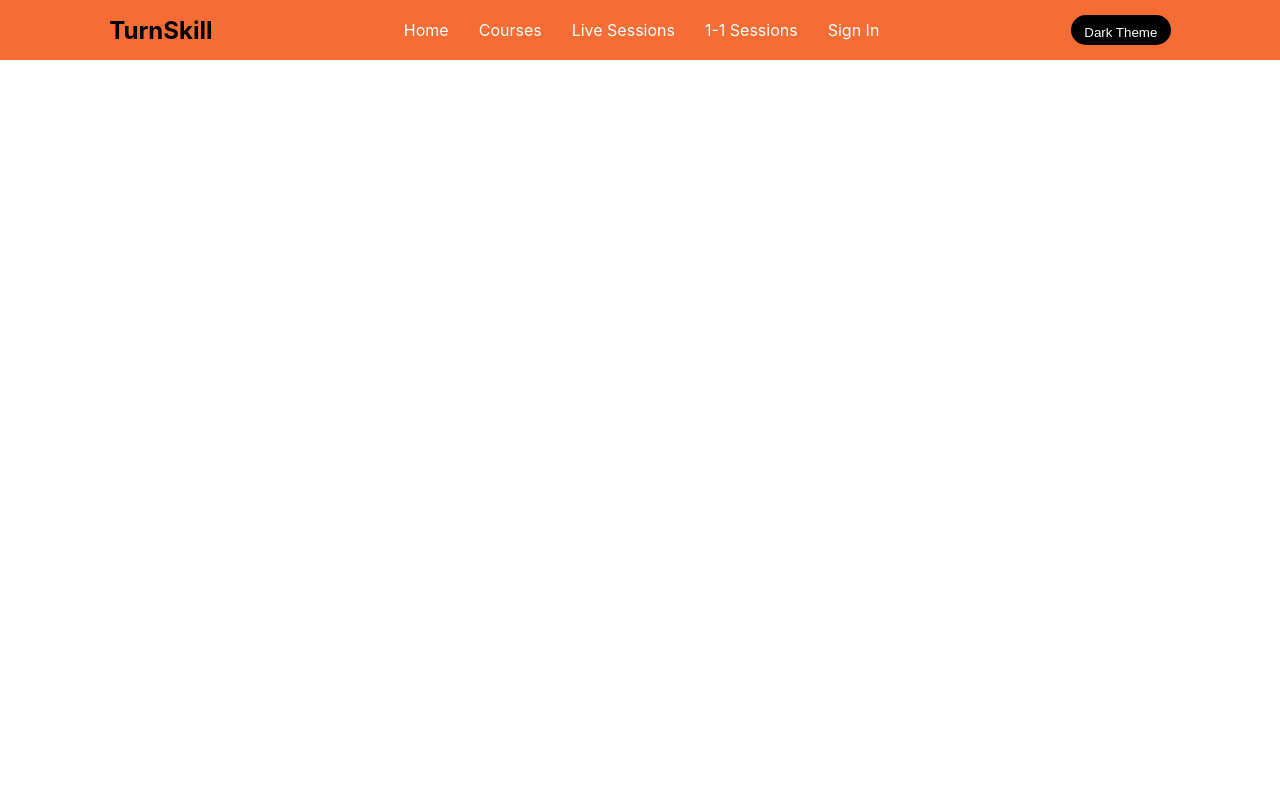
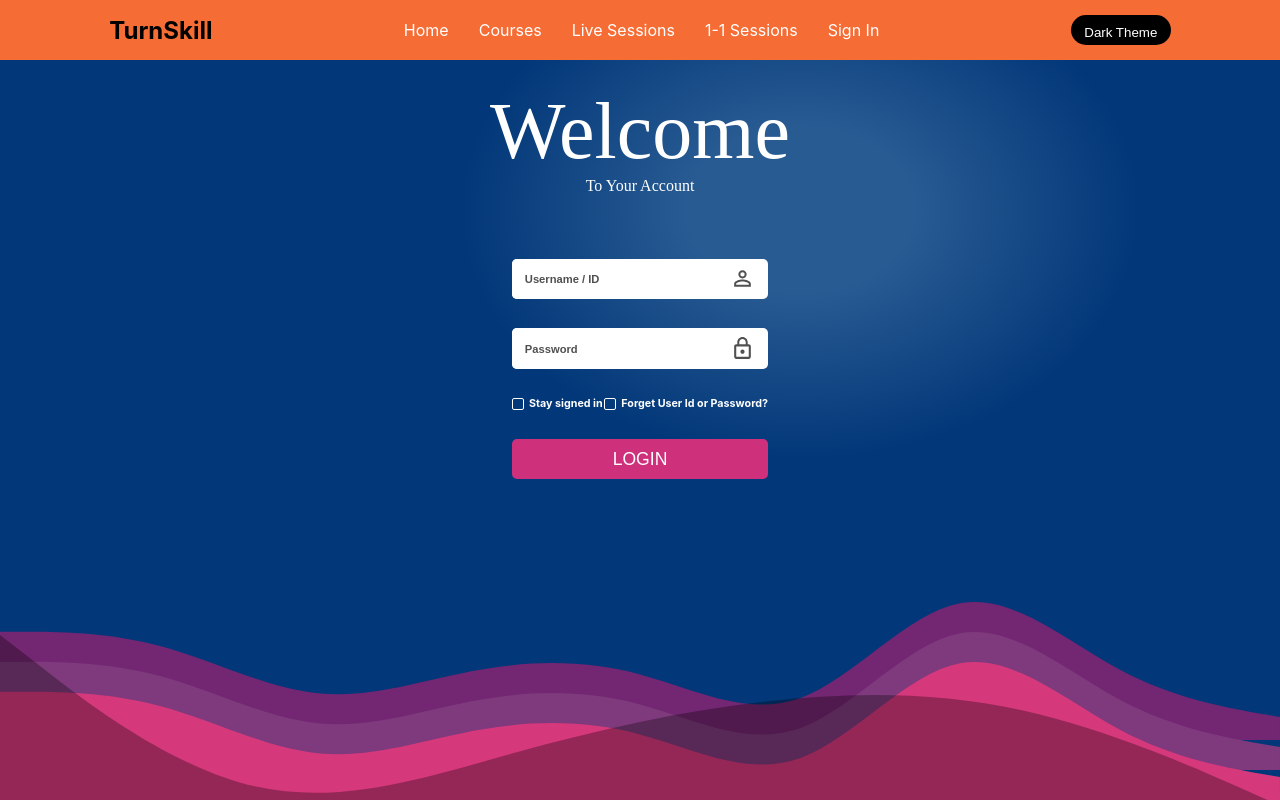
Before and after one commit to Deepak1-11/Turnskill, a React (Create React App) app: page /sign-in in a window 1280 px wide. Built offline with nearby package versions, Linux system fonts and the light colour scheme.

Commit message:
made login page

```diff
--- a/package.json
+++ b/package.json
@@ -3,6 +3,8 @@
   "version": "0.1.0",
   "private": true,
   "dependencies": {
+    "@material-ui/core": "^4.11.4",
+    "@material-ui/icons": "^4.11.2",
     "@reduxjs/toolkit": "^1.6.0",
     "@testing-library/jest-dom": "^4.2.4",
     "@testing-library/react": "^9.5.0",
--- a/src/App.js
+++ b/src/App.js
@@ -1,5 +1,5 @@
 import './App.css';
-import {BrowserRouter as Router , Link ,Route, Switch} from 'react-router-dom';
+import {BrowserRouter as Router,Route, Switch} from 'react-router-dom';
 import Navbar from './components/Navbar';
 import Homepage from './components/Homepage';
 import Courses from './components/Courses';
--- a/src/components/Homepage.js
+++ b/src/components/Homepage.js
@@ -2,7 +2,6 @@ import './Homepage.css';
 
 function Homepage() {
 
-    {/*Follow BEM while writing CSS*/}
 
     return (
         <div className="homepage">
--- a/src/components/Login.css
+++ b/src/components/Login.css
@@ -0,0 +1,126 @@
+.main{
+    width:100%;
+    height:92vh;
+    background:radial-gradient(farthest-corner at 800px 150px,rgb(40,91,146) 10%,rgb(2,55,121) 30%);
+    display:flex;
+    align-items: center;
+    flex-direction:column;
+    color:white
+}
+.welcome-mssg{
+    margin-top:2%;
+    display:flex;
+    flex-direction: column;
+    align-items: center;
+    font-family: 'Press Start 2P', cursive;
+}
+.welcome-mssg >span:nth-child(1){
+    font-size: 5rem;
+}
+.form{
+    margin-top:5%;
+    display:flex;
+    flex-direction: column;
+    width:20%;
+    height:30%;
+    justify-content: space-between;
+    z-index:10;
+}
+.input-field{
+    display:grid;
+    justify-content: center;
+    align-items: center;
+    grid-template-columns: 85% 15%;
+    background-color: white;
+    border-radius:5px ;
+}
+.form > div:nth-child(1){
+    width:100%;
+}
+::-webkit-input-placeholder{
+    color:rgb(80, 80, 80);
+    font-size:0.7rem;
+    font-weight:600
+}
+input[type=text]{
+    padding:0.8rem;
+    border-radius: 5px;
+    border:none;
+    outline:none;
+}
+.icon1{
+    color:rgb(80, 80, 80);
+}
+input[type=password]{
+    padding:0.8rem;
+    border-radius: 5px;
+    border:none;
+    outline:none;
+}
+input[type="checkbox"]{
+    opacity: 0;
+    width:10px;
+    height:30px;
+    position:fixed;
+    cursor: pointer;
+}
+.info{
+    display:flex;
+    justify-content: space-between;
+}
+.info > div{
+    display: flex;
+    align-items: center;
+}
+form > div >div >label{
+    border-radius: 2px;
+    display: inline-block;
+    padding:5px;
+    border:1px solid white;
+    cursor: pointer;
+    margin-right: 5px;
+}
+input[type="checkbox"]:checked + label {
+    background-color:rgb(206,48,123);
+    border:1px solid rgb(206,48,123);
+}
+input[type=submit]{
+    background-color: rgb(206,48,123);
+    padding:0.6rem;
+    border-radius: 5px;
+    outline:none;
+    color:white;
+    font-size: 1.1rem;
+    border:none;
+    cursor:pointer;
+}
+
+
+.bottom > svg:nth-child(1){
+    position:fixed;
+    left: 0;
+    bottom: 0;
+    width:100%;
+    z-index:3;
+}
+.bottom > svg:nth-child(2){
+    position:fixed;
+    left: 0;
+    bottom: 30px;
+    width:100%;
+    z-index:2;
+}
+.bottom > svg:nth-child(3){
+    position:fixed;
+    left: 0;
+    bottom: 60px;
+    width:100%;
+    z-index:1;
+}
+.bottom > svg:nth-child(4){
+    position:fixed;
+    left: 0;
+    bottom: 0px;
+    width:100%;
+    z-index:4;
+}
--- a/src/components/Login.js
+++ b/src/components/Login.js
@@ -1,9 +1,57 @@
 import './Login.css';
+import { MdPersonOutline } from "react-icons/md";
+import {MdLockOutline} from "react-icons/md";
+
 
 function Login() {
     return (
-        <div>
+        <div class="main" >
+            <div class="welcome-mssg">
+                <span>Welcome</span>
+                <span>To Your Account</span>
+            </div>
 
+
+            <form class="form" action="">
+                <div class="input-field">
+                <input type="text" name="name" placeholder="Username / ID" />
+                <MdPersonOutline size="25" color="rgb(80, 80, 80)" />
+                </div>
+                <div class="input-field">
+                <input type="password" name="password" Placeholder="Password" />
+                <MdLockOutline size="25" color="rgb(80, 80, 80)" />
+                </div>
+                <div class="info">
+                    <div>
+                        <input type="checkbox" name="remember" />
+                        <label for="remember"></label>
+                        <h6>Stay signed in</h6>
+                    </div>
+                    <div>
+                        <input type="checkbox" name="change" />
+                        <label for="change"></label>
+                        <h6>Forget User Id or Password?</h6>
+                    </div>
+                </div>
+
+                <input type="submit" value="LOGIN" />
+
+            </form>
+            <div class="bottom">
+            <svg xmlns="http://www.w3.org/2000/svg" viewBox="0 0 1440 250">
+  <path fill="rgb(213,56,123)" fill-opacity="1" d="M0,128L30,128C60,128,120,128,180,144C240,160,300,192,360,197.3C420,203,480,181,540,170.7C600,160,660,160,720,176C780,192,840,224,900,202.7C960,181,1020,107,1080,96C1140,85,1200,139,1260,170.7C1320,203,1380,213,1410,218.7L1440,224L1440,320L1410,320C1380,320,1320,320,1260,320C1200,320,1140,320,1080,320C1020,320,960,320,900,320C840,320,780,320,720,320C660,320,600,320,540,320C480,320,420,320,360,320C300,320,240,320,180,320C120,320,60,320,30,320L0,320Z"></path>
+</svg>
+<svg xmlns="http://www.w3.org/2000/svg" viewBox="0 0 1440 250">
+  <path fill="rgb(126,58,125)" fill-opacity="1" d="M0,128L30,128C60,128,120,128,180,144C240,160,300,192,360,197.3C420,203,480,181,540,170.7C600,160,660,160,720,176C780,192,840,224,900,202.7C960,181,1020,107,1080,96C1140,85,1200,139,1260,170.7C1320,203,1380,213,1410,218.7L1440,224L1440,320L1410,320C1380,320,1320,320,1260,320C1200,320,1140,320,1080,320C1020,320,960,320,900,320C840,320,780,320,720,320C660,320,600,320,540,320C480,320,420,320,360,320C300,320,240,320,180,320C120,320,60,320,30,320L0,320Z"></path>
+</svg>
+<svg xmlns="http://www.w3.org/2000/svg" viewBox="0 0 1440 250">
+  <path fill="rgb(115,38,113)" fill-opacity="1" d="M0,128L30,128C60,128,120,128,180,144C240,160,300,192,360,197.3C420,203,480,181,540,170.7C600,160,660,160,720,176C780,192,840,224,900,202.7C960,181,1020,107,1080,96C1140,85,1200,139,1260,170.7C1320,203,1380,213,1410,218.7L1440,224L1440,320L1410,320C1380,320,1320,320,1260,320C1200,320,1140,320,1080,320C1020,320,960,320,900,320C840,320,780,320,720,320C660,320,600,320,540,320C480,320,420,320,360,320C300,320,240,320,180,320C120,320,60,320,30,320L0,320Z"></path>
+</svg>
+<svg xmlns="http://www.w3.org/2000/svg" viewBox="0 0 1440 250">
+  <path fill="rgba(0,0,0,0.3)" fill-opacity="1" d="M0,64L48,101.3C96,139,192,213,288,234.7C384,256,480,224,576,197.3C672,171,768,149,864,138.7C960,128,1056,128,1152,149.3C1248,171,1344,213,1392,234.7L1440,256L1440,320L1392,320C1344,320,1248,320,1152,320C1056,320,960,320,864,320C768,320,672,320,576,320C480,320,384,320,288,320C192,320,96,320,48,320L0,320Z"></path>
+</svg>
+
+            </div>
         </div>
     )
 }
--- a/src/features/counterSlice.js
+++ b/src/features/counterSlice.js
@@ -1,6 +1,6 @@
-import { createAsyncThunk, createSlice } from '@reduxjs/toolkit';
+import { createSlice } from '@reduxjs/toolkit';
 
-
+// createAsyncThunk,
 const initialState = {
   value: 0,
   status: 'idle',
```
Also changed, not shown: 1 other file (tests, documents, lock files or other folders).
